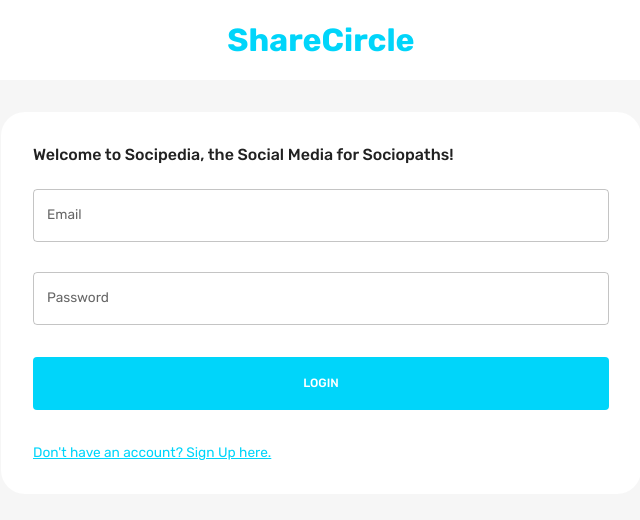
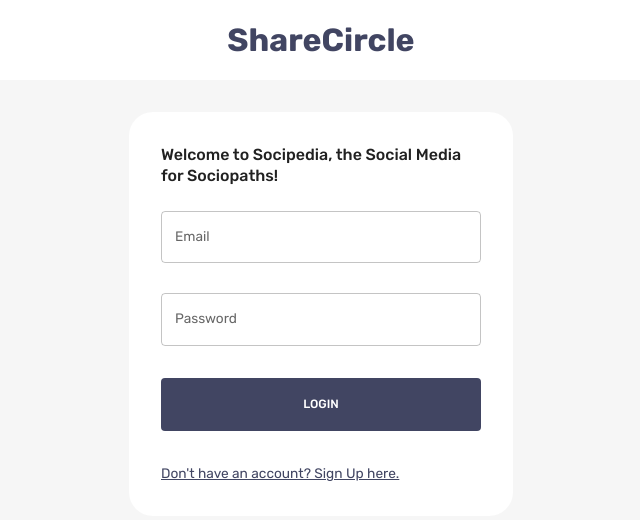
Before and after one commit to shreyanshxyz/ShareCircle-Frontend, a React (Vite) app: page / in a window 1280 px wide. Shown: the top 520 px of the page, without its empty margins (319-959 px from the left). Built offline with nearby package versions, Linux system fonts and the light colour scheme.

Commit message:
Theme Changes

```diff
--- a/src/scenes/loginPage/index.jsx
+++ b/src/scenes/loginPage/index.jsx
@@ -18,7 +18,7 @@ const LoginPage = () => {
       </Box>
 
       <Box
-        width={isNonMobileScreens ? "50%" : "93%"}
+        width={isNonMobileScreens ? "30%" : "93%"}
         p="2rem"
         m="2rem auto"
         borderRadius="1.5rem"
--- a/src/theme.js
+++ b/src/theme.js
@@ -16,16 +16,16 @@ export const colorTokens = {
     1000: "#000000",
   },
   primary: {
-    50: "#E6FBFF",
-    100: "#CCF7FE",
-    200: "#99EEFD",
-    300: "#66E6FC",
-    400: "#33DDFB",
-    500: "#00D5FA",
-    600: "#00A0BC",
-    700: "#006B7D",
-    800: "#00353F",
-    900: "#001519",
+    50: "#6C729D",
+    100: "#626893",
+    200: "#5A5F87",
+    300: "#52577A",
+    400: "#494E6E",
+    500: "#414562",
+    600: "#393C56",
+    700: "#313349",
+    800: "#292B3D",
+    900: "#212230",
   },
 };
 
```
